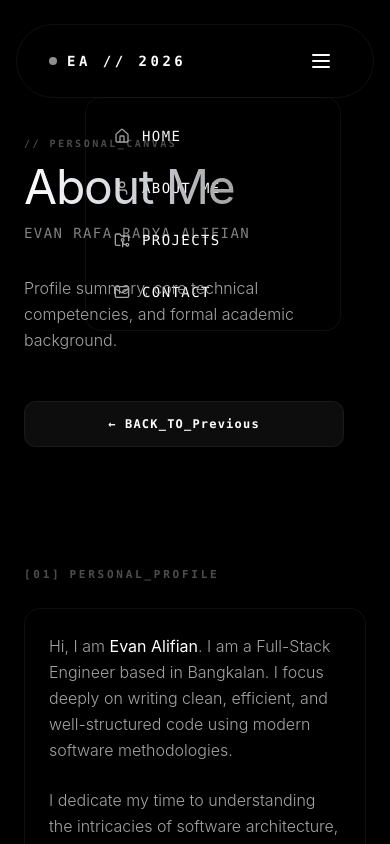
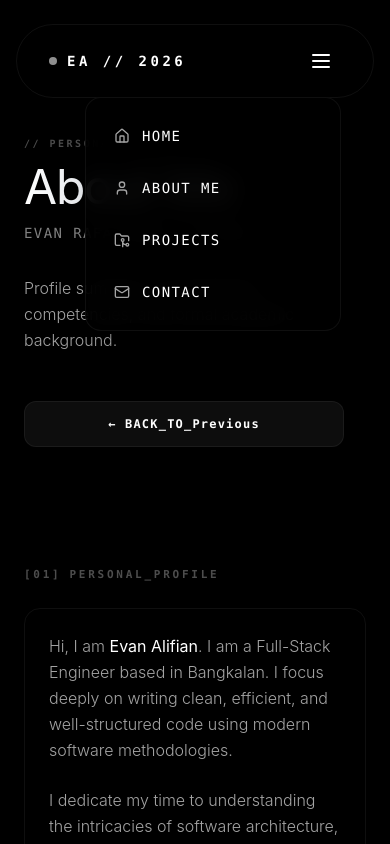
Before and after one commit to evanalifian/cnsl.lg-evanalifian, a React (Vite) app: page /about in a window 390 px wide. Both pictures are taken after a click on the button 321 px from the left and 61 px from the top of the page. Shown: the top 844 px of the page. Built offline with nearby package versions, Linux system fonts and the light colour scheme.

Commit message:
fix(nav): adjust z-index for navbar dropdown

```diff
--- a/src/components/Navbar.jsx
+++ b/src/components/Navbar.jsx
@@ -10,7 +10,7 @@ import {
 import { Link } from "react-router";
 
 export default function Navbar() {
-  const year = new Date().getFullYear()
+  const year = new Date().getFullYear();
   const navLinks = [
     { name: "Home", href: "/", icon: Home },
     { name: "About Me", href: "/about", icon: User },
@@ -19,7 +19,7 @@ export default function Navbar() {
   ];
 
   return (
-    <div className="fixed top-6 right-0 left-0 z-50 px-4">
+    <div className="fixed top-6 right-0 left-0 z-40 px-4">
       <header className="bg-glass/75 mx-auto flex max-w-2xl items-center justify-between rounded-full border border-glass-border px-8 py-4 shadow-2xl backdrop-blur-lg transition-all duration-300 hover:border-glass-borderHover">
         <div className="flex items-center space-x-2.5">
           <span className="h-2 w-2 animate-pulse rounded-full bg-white"></span>
@@ -48,7 +48,7 @@ export default function Navbar() {
 
           <MenuItems
             anchor="bottom end"
-            className="w-64 origin-top-right rounded-2xl border border-glass-border bg-pureblack/90 p-3 text-white shadow-xl backdrop-blur-md outline-none [--anchor-gap:1rem]"
+            className="z-50 w-64 origin-top-right rounded-2xl border border-glass-border bg-pureblack/90 p-3 text-white shadow-xl backdrop-blur-md outline-none [--anchor-gap:1rem]"
           >
             {navLinks.map((link) => (
               <MenuItem key={link.name}>
```
